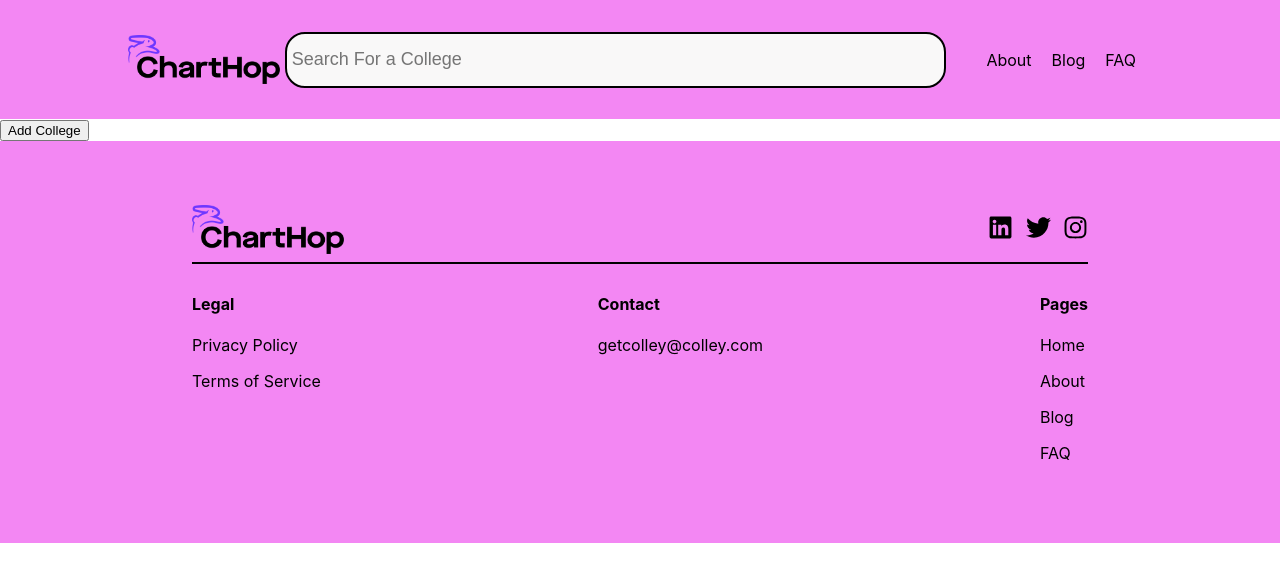
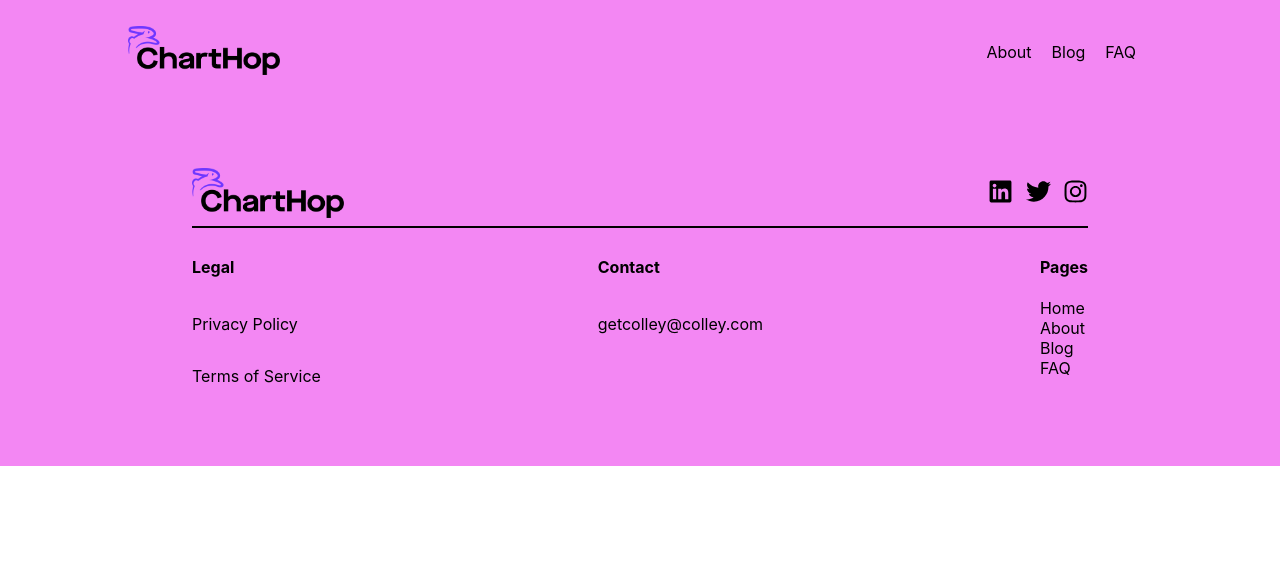
Before and after one commit to College-Review-App/Frontend, a React (Create React App) app in the folder college-review-app-frontend/: page / in a window 1280 px wide. Shown: the top 582 px of the page. Built offline with nearby package versions, Linux system fonts and the light colour scheme.

Commit message:
fixed routing and search bar for home page bug

```diff
--- a/college-review-app-frontend/package.json
+++ b/college-review-app-frontend/package.json
@@ -3,6 +3,7 @@
   "version": "0.1.0",
   "private": true,
   "dependencies": {
+    "@chakra-ui/icons": "^1.1.7",
     "@chakra-ui/react": "^1.8.8",
     "@emotion/core": "^11.0.0",
     "@emotion/styled": "^11.8.1",
--- a/college-review-app-frontend/src/components/FooterComponent/footer.css
+++ b/college-review-app-frontend/src/components/FooterComponent/footer.css
@@ -25,3 +25,13 @@
     align-items: center;
     justify-content: space-between;
 }
+
+.footerColumnContainer {
+    display: flex;
+    flex-direction: column;
+}
+
+.bottomLinksText {
+    text-decoration: none;
+    color: black;
+}
--- a/college-review-app-frontend/src/components/FooterComponent/footer.tsx
+++ b/college-review-app-frontend/src/components/FooterComponent/footer.tsx
@@ -1,8 +1,8 @@
 import React from 'react';
-import "./footer.css"
+import './footer.css';
 import FooterLogo from './tempLogo.svg';
 import { FaLinkedin, FaInstagram, FaTwitter } from 'react-icons/fa';
-import { useNavigate } from 'react-router-dom';
+import { useNavigate, Link } from 'react-router-dom';
 
 function Footer() {
   let navigate = useNavigate();
@@ -39,11 +39,7 @@ function Footer() {
             rel="noopener noreferrer"
             href="https://twitter.com/getspogo"
           >
-            <FaTwitter
-              className="socialIconFooter"
-              size={25}
-              color={'black'}
-            />
+            <FaTwitter className="socialIconFooter" size={25} color={'black'} />
           </a>
           <a
             target="_blank"
@@ -60,7 +56,7 @@ function Footer() {
       </div>
 
       {/* divider */}
-      <hr color='black'/>
+      <hr color="black" />
 
       <div className="footerLinksColumnContainer">
         <div className="footerColumnContainer">
@@ -74,42 +70,24 @@ function Footer() {
             onClick={() => {
               window.open('mailto:getspogo@gmail.com');
             }}
-          >getcolley@colley.com</p>
+          >
+            getcolley@colley.com
+          </p>
         </div>
         <div className="footerColumnContainer">
           <h4>Pages</h4>
-          <p
-            onClick={() => {
-              navigate('/');
-            }}
-            className="bottomLinksText"
-          >
+          <Link to="/" className="bottomLinksText">
             Home
-          </p>
-          <p
-            onClick={() => {
-              navigate('/about');
-            }}
-            className="bottomLinksText"
-          >
+          </Link>
+          <Link to="/about" className="bottomLinksText">
             About
-          </p>
-          <p
-            onClick={() => {
-              navigate('/blog');
-            }}
-            className="bottomLinksText"
-          >
+          </Link>
+          <Link to="/blog" className="bottomLinksText">
             Blog
-          </p>
-          <p
-            onClick={() => {
-              navigate('/FAQ');
-            }}
-            className="bottomLinksText"
-          >
+          </Link>
+          <Link to="/faq" className="bottomLinksText">
             FAQ
-          </p>
+          </Link>
         </div>
       </div>
     </footer>
--- a/college-review-app-frontend/src/components/HeaderComponent/header.css
+++ b/college-review-app-frontend/src/components/HeaderComponent/header.css
@@ -9,16 +9,7 @@
 }
 
 .headerSearchBar {
-    width: 650px;
-    height: 50px;
-    font-weight: 400;
-    font-size: large;
-    outline: transparent solid 2px;
-    outline-offset: 2px;
-    background-color: rgb(249, 248, 248);
-    border-radius: 20px;
-    border: black solid 2px;
-    padding-left: 5px;
+    width: 50%;
 }
 
 .navbarContainer {
@@ -29,4 +20,6 @@
 
 .headerLinkItem {
     margin-left: 20px;
+    text-decoration: none;
+    color: black;
 }
--- a/college-review-app-frontend/src/components/HeaderComponent/header.tsx
+++ b/college-review-app-frontend/src/components/HeaderComponent/header.tsx
@@ -1,7 +1,9 @@
 import React from 'react';
-import { useNavigate } from 'react-router-dom';
+import { useNavigate, Link, useLocation } from 'react-router-dom';
 import './header.css';
 import HeaderLogo from './HeaderLogo.svg';
+import { Input, InputLeftElement, InputGroup } from '@chakra-ui/react';
+import { SearchIcon } from '@chakra-ui/icons';
 
 // Header:
 
@@ -9,18 +11,24 @@ import HeaderLogo from './HeaderLogo.svg';
 // - About page
 // - FAQ
 
+//use Link for user navigation
+//use navigate to do it yourself (form sumbissions)
+
 function Header() {
-  let navigate = useNavigate();
+  // const navigate = useNavigate();
+  const location = useLocation();
 
   return (
     <header className="headerContainer">
-      <img
-        className="headerColleyImg"
-        src={HeaderLogo}
-        alt="Colley Logo Image"
-      />
+      <Link to="/">
+        <img
+          className="headerColleyImg"
+          src={HeaderLogo}
+          alt="Colley Logo Image"
+        />
+      </Link>
       {/* Search Bar */}
-      <div >
+      {/* <div >
         <input
           className='headerSearchBar'
           aria-autocomplete="list"
@@ -29,33 +37,35 @@ function Header() {
           spellCheck="false"
           placeholder="Search For a College"
         />
-      </div>
+      </div> */}
+
+      {location.pathname === '/' ? null : (
+        <InputGroup>
+          <InputLeftElement
+            pointerEvents="none"
+            children={<SearchIcon color="gray.300" />}
+          />
+          <Input
+            type="search"
+            size={'md'}
+            width="50%"
+            placeholder="Search for College"
+            _placeholder={{ opacity: 0.4, color: 'grey.500' }}
+            variant="filled"
+          />
+        </InputGroup>
+      )}
 
       <div className="navbarContainer">
-        <p
-          onClick={() => {
-            navigate('/about');
-          }}
-          className="headerLinkItem"
-        >
+        <Link to="/about" className="headerLinkItem">
           About
-        </p>
-        <p
-          onClick={() => {
-            navigate('/blog');
-          }}
-          className="headerLinkItem"
-        >
+        </Link>
+        <Link to="/blog" className="headerLinkItem">
           Blog
-        </p>
-        <p
-          onClick={() => {
-            navigate('/FAQ');
-          }}
-          className="headerLinkItem"
-        >
+        </Link>
+        <Link to="/faq" className="headerLinkItem">
           FAQ
-        </p>
+        </Link>
       </div>
     </header>
   );
--- a/college-review-app-frontend/src/screens/HomePage/HomePage.tsx
+++ b/college-review-app-frontend/src/screens/HomePage/HomePage.tsx
@@ -21,7 +21,7 @@ function HomePage() {
 
   return (
     <div>
-        <button onClick={() => addCollege()}>Add College</button>
+        {/* <button onClick={() => addCollege()}>Add College</button> */}
     </div>
   )
 }
```
Also changed, not shown: 1 other file (tests, documents, lock files or other folders).
